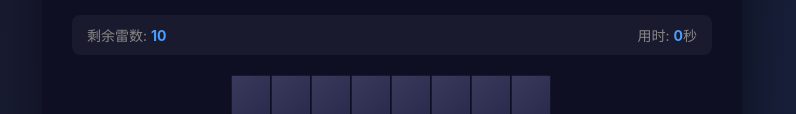
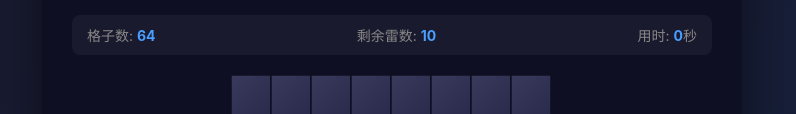
Before and after one commit to xiaoTN/saolei, a plain HTML site: page minesweeper.html in a window 1280 px wide. Shown: the part 236-350 px from the top of the page, without its empty margins (248-1044 px from the left). Drawn offline with Linux system fonts and the light colour scheme.

Commit message:
在状态栏显示当前格子数量
- HTML: 状态栏新增"格子数"显示项
- game.js: _buildBoard 中更新格子数量

Co-Authored-By: Claude Opus 4.6 <noreply@anthropic.com>

```diff
--- a/game.js
+++ b/game.js
@@ -86,6 +86,7 @@ function _buildBoard() {
 
     const allCells = getAllCells(sides);
     const totalCells = allCells.length;
+    document.getElementById('cellCount').textContent = totalCells;
 
     // 校正雷数上限
     const maxMinesAllowed = Math.floor(totalCells * 0.8);
--- a/minesweeper.html
+++ b/minesweeper.html
@@ -39,6 +39,7 @@
         </div>
 
         <div class="status-bar">
+            <div class="status-item">格子数: <span id="cellCount">64</span></div>
             <div class="status-item">剩余雷数: <span id="mineCount">10</span></div>
             <div class="status-item">用时: <span id="timer">0</span>秒</div>
         </div>
```
